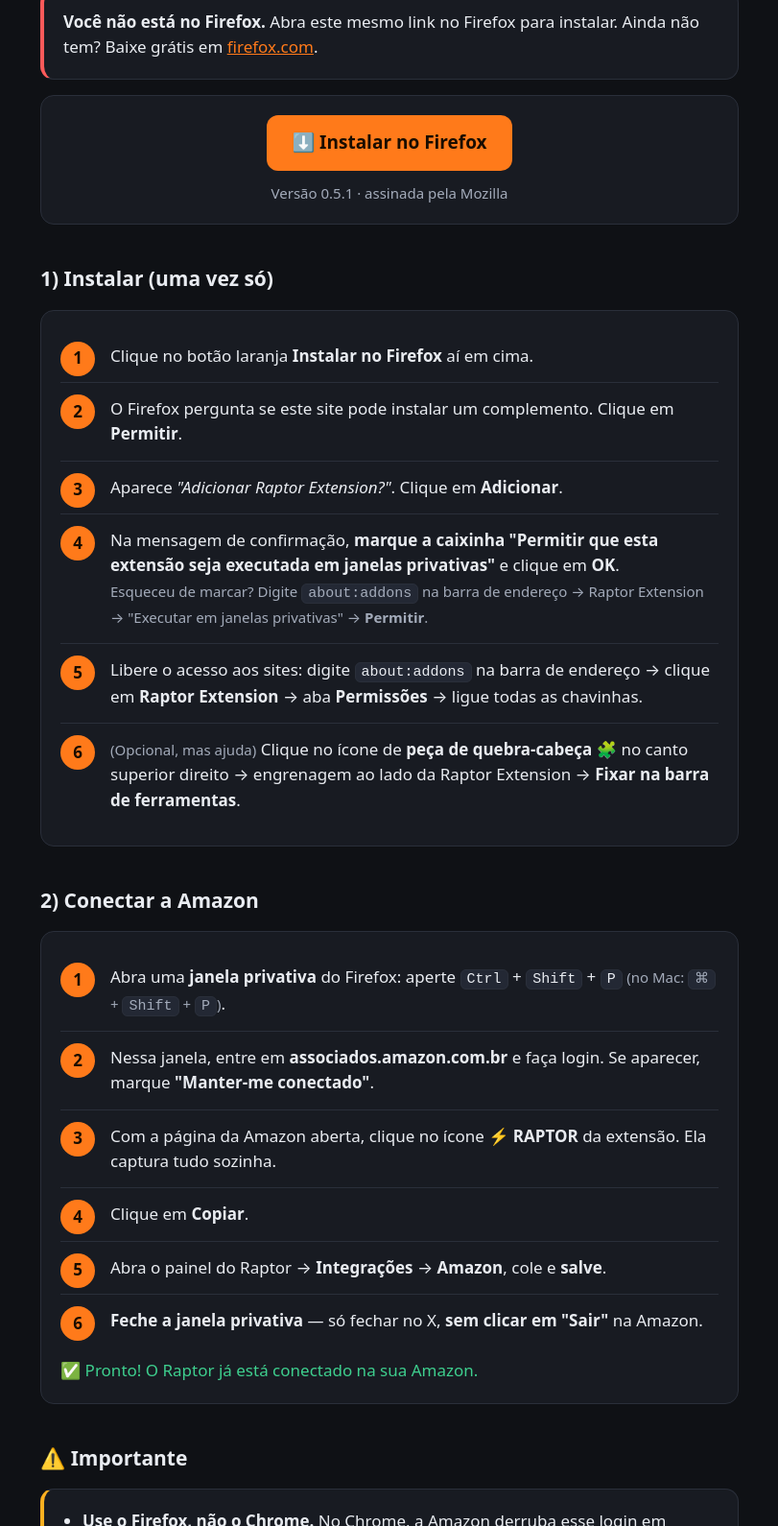
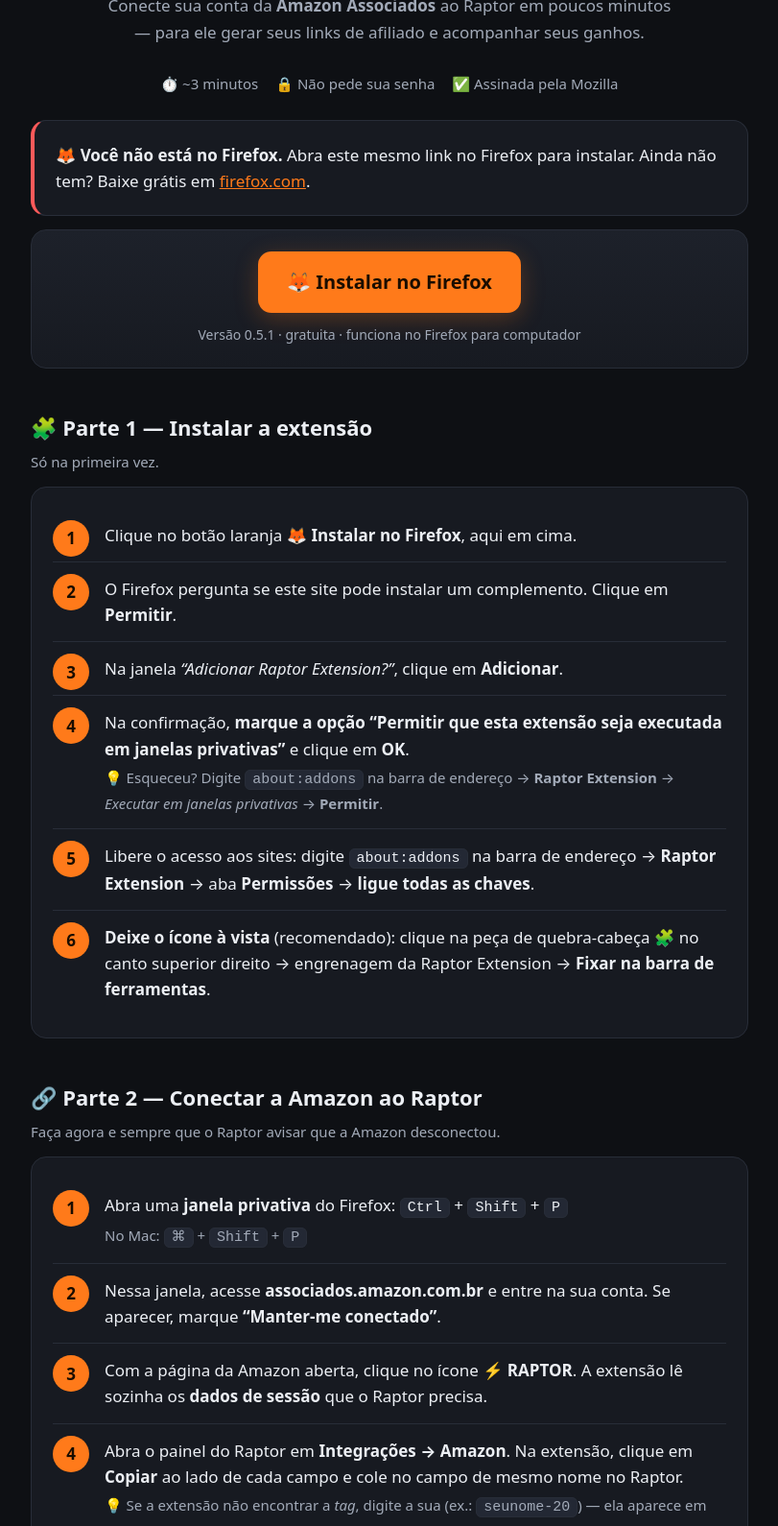
Before and after one commit to gregojoao/raptor-extension-firefox, a plain HTML site: page index.html in a window 1280 px wide. Shown: the part 164-1754 px from the top of the page at 96% size, without its empty margins (234-1045 px from the left). Drawn offline with Linux system fonts and the light colour scheme.

Commit message:
Texto revisado: sem 'copiar login', mais didático e com emojis
Co-Authored-By: Claude Opus 5.5 <noreply@anthropic.com>

```diff
--- a/index.html
+++ b/index.html
@@ -4,100 +4,125 @@
 <meta charset="utf-8">
 <meta name="viewport" content="width=device-width, initial-scale=1">
 <title>Raptor Extension para Firefox</title>
-<meta name="description" content="Instale a Raptor Extension no Firefox e conecte sua Amazon no Raptor em poucos minutos.">
+<meta name="description" content="Instale a Raptor Extension no Firefox e conecte sua conta da Amazon Associados ao Raptor em poucos minutos.">
 <style>
   :root {
-    --bg: #0f1115; --card: #181b22; --text: #e9ecf1; --muted: #a3abba;
-    --accent: #ff7a1a; --accent-text: #1a0d00; --ok: #3ecf8e; --warn: #ffb020; --line: #2a2f3a;
+    --bg: #0e1014; --card: #171a21; --card2: #1d212a; --text: #eceff4; --muted: #a2aab8;
+    --accent: #ff7a1a; --accent-text: #1a0d00; --ok: #3ecf8e; --warn: #ffb020; --bad: #ff5a5a; --line: #282d38;
   }
   * { box-sizing: border-box; }
   body { margin: 0; background: var(--bg); color: var(--text);
-         font: 17px/1.55 system-ui, -apple-system, "Segoe UI", Roboto, sans-serif; }
-  main { max-width: 760px; margin: 0 auto; padding: 32px 16px 64px; }
-  h1 { font-size: 30px; line-height: 1.2; margin: 0 0 8px; }
-  h2 { font-size: 21px; margin: 40px 0 12px; }
-  p.lead { color: var(--muted); margin: 0 0 24px; }
-  .card { background: var(--card); border: 1px solid var(--line); border-radius: 14px; padding: 20px; margin: 16px 0; }
-  .btn { display: inline-block; background: var(--accent); color: var(--accent-text); font-weight: 700;
-         font-size: 19px; text-decoration: none; padding: 14px 26px; border-radius: 12px; }
+         font: 17px/1.6 system-ui, -apple-system, "Segoe UI", Roboto, sans-serif; }
+  main { max-width: 780px; margin: 0 auto; padding: 36px 16px 72px; }
+  a { color: var(--accent); }
+  .hero { text-align: center; padding: 8px 0 4px; }
+  .hero .logo { font-size: 52px; line-height: 1; }
+  h1 { font-size: 32px; line-height: 1.2; margin: 12px 0 10px; }
+  .lead { color: var(--muted); margin: 0 auto 26px; max-width: 600px; }
+  .tempo { display: inline-flex; gap: 18px; flex-wrap: wrap; justify-content: center; color: var(--muted); font-size: 15px; margin-bottom: 8px; }
+  h2 { font-size: 22px; margin: 44px 0 6px; display: flex; align-items: center; gap: 10px; }
+  .sub { color: var(--muted); margin: 0 0 14px; font-size: 15px; }
+  .card { background: var(--card); border: 1px solid var(--line); border-radius: 16px; padding: 22px; margin: 14px 0; }
+  .cta { text-align: center; background: linear-gradient(180deg, var(--card2), var(--card)); }
+  .btn { display: inline-block; background: var(--accent); color: var(--accent-text); font-weight: 800;
+         font-size: 20px; text-decoration: none; padding: 16px 30px; border-radius: 14px;
+         box-shadow: 0 6px 24px rgba(255,122,26,.25); }
   .btn:hover { filter: brightness(1.08); }
-  .aviso { border-left: 4px solid var(--warn); }
-  .aviso.ruim { border-left-color: #ff5a5a; }
+  .selo { color: var(--muted); font-size: 14px; margin: 12px 0 0; }
   ol.passos { counter-reset: p; list-style: none; padding: 0; margin: 0; }
-  ol.passos > li { counter-increment: p; position: relative; padding: 14px 0 14px 52px; border-bottom: 1px solid var(--line); }
+  ol.passos > li { counter-increment: p; position: relative; padding: 14px 0 14px 54px; border-bottom: 1px solid var(--line); }
   ol.passos > li:last-child { border-bottom: 0; }
-  ol.passos > li::before { content: counter(p); position: absolute; left: 0; top: 12px; width: 36px; height: 36px;
+  ol.passos > li::before { content: counter(p); position: absolute; left: 0; top: 12px; width: 38px; height: 38px;
          border-radius: 50%; background: var(--accent); color: var(--accent-text); font-weight: 800;
          display: flex; align-items: center; justify-content: center; }
-  kbd, code { background: #232834; border: 1px solid var(--line); border-radius: 6px; padding: 1px 6px; font-size: 15px; }
-  .muted { color: var(--muted); font-size: 15px; }
-  .ok { color: var(--ok); }
-  #nao-firefox { display: none; }
+  .dica { display: block; color: var(--muted); font-size: 15px; margin-top: 4px; }
+  kbd, code { background: #232834; border: 1px solid var(--line); border-radius: 6px; padding: 1px 7px; font-size: 15px; white-space: nowrap; }
+  .pronto { margin: 16px 0 0; padding: 12px 16px; border-radius: 12px; background: rgba(62,207,142,.1); color: var(--ok); font-weight: 600; }
+  .regras { display: grid; gap: 12px; grid-template-columns: 1fr 1fr; }
+  .regra { background: var(--card); border: 1px solid var(--line); border-radius: 14px; padding: 16px; }
+  .regra b { display: block; margin-bottom: 4px; }
+  .regra p { margin: 0; color: var(--muted); font-size: 15px; }
+  @media (max-width: 600px) { .regras { grid-template-columns: 1fr; } h1 { font-size: 27px; } }
+  details { border-bottom: 1px solid var(--line); padding: 12px 0; }
+  details:last-child { border-bottom: 0; }
+  summary { cursor: pointer; font-weight: 600; }
+  details p { color: var(--muted); margin: 8px 0 0; }
+  .alerta { display: none; border-left: 4px solid var(--bad); }
+  footer { text-align: center; color: var(--muted); font-size: 14px; margin-top: 48px; }
 </style>
 </head>
 <body>
 <main>
-  <h1>🦖 Raptor Extension para Firefox</h1>
-  <p class="lead">Conecte sua Amazon no Raptor em poucos minutos. A extensão só copia o seu login da página aberta — ela não pede nem guarda senha.</p>
+  <section class="hero">
+    <div class="logo">🦖</div>
+    <h1>Raptor Extension para Firefox</h1>
+    <p class="lead">Conecte sua conta da <strong>Amazon Associados</strong> ao Raptor em poucos minutos — para ele gerar seus links de afiliado e acompanhar seus ganhos.</p>
+    <div class="tempo"><span>⏱️ ~3 minutos</span><span>🔒 Não pede sua senha</span><span>✅ Assinada pela Mozilla</span></div>
+  </section>
 
-  <div class="card aviso ruim" id="nao-firefox">
-    <strong>Você não está no Firefox.</strong> Abra este mesmo link no Firefox para instalar.
-    Ainda não tem? Baixe grátis em <a href="https://www.firefox.com/pt-BR/" style="color:var(--accent)">firefox.com</a>.
+  <div class="card alerta" id="nao-firefox">
+    🦊 <strong>Você não está no Firefox.</strong> Abra este mesmo link no Firefox para instalar.
+    Ainda não tem? Baixe grátis em <a href="https://www.firefox.com/pt-BR/">firefox.com</a>.
   </div>
 
-  <div class="card" style="text-align:center">
-    <a class="btn" href="raptor-extension.xpi" id="instalar">⬇️ Instalar no Firefox</a>
-    <p class="muted" style="margin:12px 0 0">Versão 0.5.1 · assinada pela Mozilla</p>
+  <div class="card cta">
+    <a class="btn" href="raptor-extension.xpi">🦊 Instalar no Firefox</a>
+    <p class="selo">Versão 0.5.1 · gratuita · funciona no Firefox para computador</p>
   </div>
 
-  <h2>1) Instalar (uma vez só)</h2>
+  <h2>🧩 Parte 1 — Instalar a extensão</h2>
+  <p class="sub">Só na primeira vez.</p>
   <div class="card">
     <ol class="passos">
-      <li>Clique no botão laranja <strong>Instalar no Firefox</strong> aí em cima.</li>
+      <li>Clique no botão laranja <strong>🦊 Instalar no Firefox</strong>, aqui em cima.</li>
       <li>O Firefox pergunta se este site pode instalar um complemento. Clique em <strong>Permitir</strong>.</li>
-      <li>Aparece <em>"Adicionar Raptor Extension?"</em>. Clique em <strong>Adicionar</strong>.</li>
-      <li>Na mensagem de confirmação, <strong>marque a caixinha "Permitir que esta extensão seja executada em janelas privativas"</strong> e clique em <strong>OK</strong>.
-        <br><span class="muted">Esqueceu de marcar? Digite <code>about:addons</code> na barra de endereço → Raptor Extension → "Executar em janelas privativas" → <strong>Permitir</strong>.</span></li>
-      <li>Libere o acesso aos sites: digite <code>about:addons</code> na barra de endereço → clique em <strong>Raptor Extension</strong> → aba <strong>Permissões</strong> → ligue todas as chavinhas.</li>
-      <li><span class="muted">(Opcional, mas ajuda)</span> Clique no ícone de <strong>peça de quebra-cabeça</strong> 🧩 no canto superior direito → engrenagem ao lado da Raptor Extension → <strong>Fixar na barra de ferramentas</strong>.</li>
+      <li>Na janela <em>“Adicionar Raptor Extension?”</em>, clique em <strong>Adicionar</strong>.</li>
+      <li>Na confirmação, <strong>marque a opção “Permitir que esta extensão seja executada em janelas privativas”</strong> e clique em <strong>OK</strong>.
+        <span class="dica">💡 Esqueceu? Digite <code>about:addons</code> na barra de endereço → <strong>Raptor Extension</strong> → <em>Executar em janelas privativas</em> → <strong>Permitir</strong>.</span></li>
+      <li>Libere o acesso aos sites: digite <code>about:addons</code> na barra de endereço → <strong>Raptor Extension</strong> → aba <strong>Permissões</strong> → <strong>ligue todas as chaves</strong>.</li>
+      <li><strong>Deixe o ícone à vista</strong> (recomendado): clique na peça de quebra-cabeça 🧩 no canto superior direito → engrenagem da Raptor Extension → <strong>Fixar na barra de ferramentas</strong>.</li>
     </ol>
   </div>
 
-  <h2>2) Conectar a Amazon</h2>
+  <h2>🔗 Parte 2 — Conectar a Amazon ao Raptor</h2>
+  <p class="sub">Faça agora e sempre que o Raptor avisar que a Amazon desconectou.</p>
   <div class="card">
     <ol class="passos">
-      <li>Abra uma <strong>janela privativa</strong> do Firefox: aperte <kbd>Ctrl</kbd> + <kbd>Shift</kbd> + <kbd>P</kbd> <span class="muted">(no Mac: <kbd>⌘</kbd> + <kbd>Shift</kbd> + <kbd>P</kbd>)</span>.</li>
-      <li>Nessa janela, entre em <strong>associados.amazon.com.br</strong> e faça login. Se aparecer, marque <strong>"Manter-me conectado"</strong>.</li>
-      <li>Com a página da Amazon aberta, clique no ícone <strong>⚡ RAPTOR</strong> da extensão. Ela captura tudo sozinha.</li>
-      <li>Clique em <strong>Copiar</strong>.</li>
-      <li>Abra o painel do Raptor → <strong>Integrações</strong> → <strong>Amazon</strong>, cole e <strong>salve</strong>.</li>
-      <li><strong>Feche a janela privativa</strong> — só fechar no X, <strong>sem clicar em "Sair"</strong> na Amazon.</li>
+      <li>Abra uma <strong>janela privativa</strong> do Firefox: <kbd>Ctrl</kbd> + <kbd>Shift</kbd> + <kbd>P</kbd>
+        <span class="dica">No Mac: <kbd>⌘</kbd> + <kbd>Shift</kbd> + <kbd>P</kbd></span></li>
+      <li>Nessa janela, acesse <strong>associados.amazon.com.br</strong> e entre na sua conta. Se aparecer, marque <strong>“Manter-me conectado”</strong>.</li>
+      <li>Com a página da Amazon aberta, clique no ícone <strong>⚡ RAPTOR</strong>. A extensão lê sozinha os <strong>dados de sessão</strong> que o Raptor precisa.</li>
+      <li>Abra o painel do Raptor em <strong>Integrações → Amazon</strong>. Na extensão, clique em <strong>Copiar</strong> ao lado de cada campo e cole no campo de mesmo nome no Raptor.
+        <span class="dica">💡 Se a extensão não encontrar a <em>tag</em>, digite a sua (ex.: <code>seunome-20</code>) — ela aparece em qualquer link de afiliado seu.</span></li>
+      <li>Clique em <strong>Salvar</strong> no Raptor.</li>
+      <li><strong>Feche a janela privativa</strong> no X — <strong>sem clicar em “Sair”</strong> na Amazon.</li>
     </ol>
-    <p class="ok" style="margin:12px 0 0">✅ Pronto! O Raptor já está conectado na sua Amazon.</p>
+    <p class="pronto">🎉 Pronto! Sua Amazon está conectada ao Raptor.</p>
   </div>
 
-  <h2>⚠️ Importante</h2>
-  <div class="card aviso">
-    <ul style="margin:0;padding-left:20px">
-      <li><strong>Use o Firefox, não o Chrome.</strong> No Chrome, a Amazon derruba esse login em poucos minutos.</li>
-      <li><strong>Nunca clique em "Sair"</strong> na Amazon depois de salvar. Sair desconecta o Raptor também.</li>
-      <li>Use a <strong>janela privativa</strong> e feche depois. Assim o Raptor fica sendo o único usando esse login, e ele dura muito mais.</li>
-      <li>Se um dia o Raptor avisar que a Amazon desconectou, é só repetir a parte <strong>2) Conectar a Amazon</strong>.</li>
-    </ul>
+  <h2>⚠️ Regras de ouro</h2>
+  <div class="regras">
+    <div class="regra"><b>🦊 Use o Firefox</b><p>No Chrome, a Amazon desconecta o Raptor em poucos minutos.</p></div>
+    <div class="regra"><b>🚪 Nunca clique em “Sair”</b><p>Sair da Amazon depois de salvar desconecta o Raptor também.</p></div>
+    <div class="regra"><b>🕶️ Janela privativa</b><p>Conecte por ela e feche no final. Assim a conexão costuma durar bem mais.</p></div>
+    <div class="regra"><b>🔁 Desconectou?</b><p>É só repetir a Parte 2. Não precisa instalar de novo.</p></div>
   </div>
 
-  <h2>Dúvidas comuns</h2>
+  <h2>❓ Dúvidas comuns</h2>
   <div class="card">
-    <p><strong>Cliquei no botão e só baixou um arquivo.</strong><br>
-      Você provavelmente está em outro navegador. Abra este link no Firefox e clique de novo.</p>
-    <p><strong>A extensão diz "Vazio" ou não acha nada.</strong><br>
-      Confira se você está logado na Amazon Associados <em>nessa mesma janela</em> e se ligou as permissões (passo 5 da instalação). Depois clique em <strong>Recapturar</strong>.</p>
-    <p style="margin-bottom:0"><strong>O ícone não aparece na janela privativa.</strong><br>
-      Falta permitir a extensão em janelas privativas (passo 4 da instalação).</p>
+    <details><summary>Cliquei no botão e só baixou um arquivo</summary>
+      <p>Você está em outro navegador. Abra este link no Firefox e clique de novo no botão.</p></details>
+    <details><summary>A extensão mostra “Vazio” ou não encontra nada</summary>
+      <p>Confira se você entrou na sua conta da Amazon Associados <em>nessa mesma janela</em> e se ligou as permissões (Parte 1, passo 5). Depois clique em <strong>Recapturar</strong>.</p></details>
+    <details><summary>O ícone não aparece na janela privativa</summary>
+      <p>Falta liberar a extensão em janelas privativas (Parte 1, passo 4).</p></details>
+    <details><summary>A extensão vê minha senha?</summary>
+      <p>Não. Ela lê só os dados de sessão da página da Amazon que está aberta, no seu próprio computador, para você colar no Raptor. Senha nunca passa por ela.</p></details>
   </div>
+
+  <footer>Raptor · extensão assinada pela Mozilla</footer>
 </main>
 <script>
-  // Só um aviso visual: o botão continua funcionando em qualquer navegador.
   try {
     if (!/firefox/i.test(navigator.userAgent)) document.getElementById('nao-firefox').style.display = 'block';
   } catch (e) {}
```
Also changed, not shown: 1 other file.
